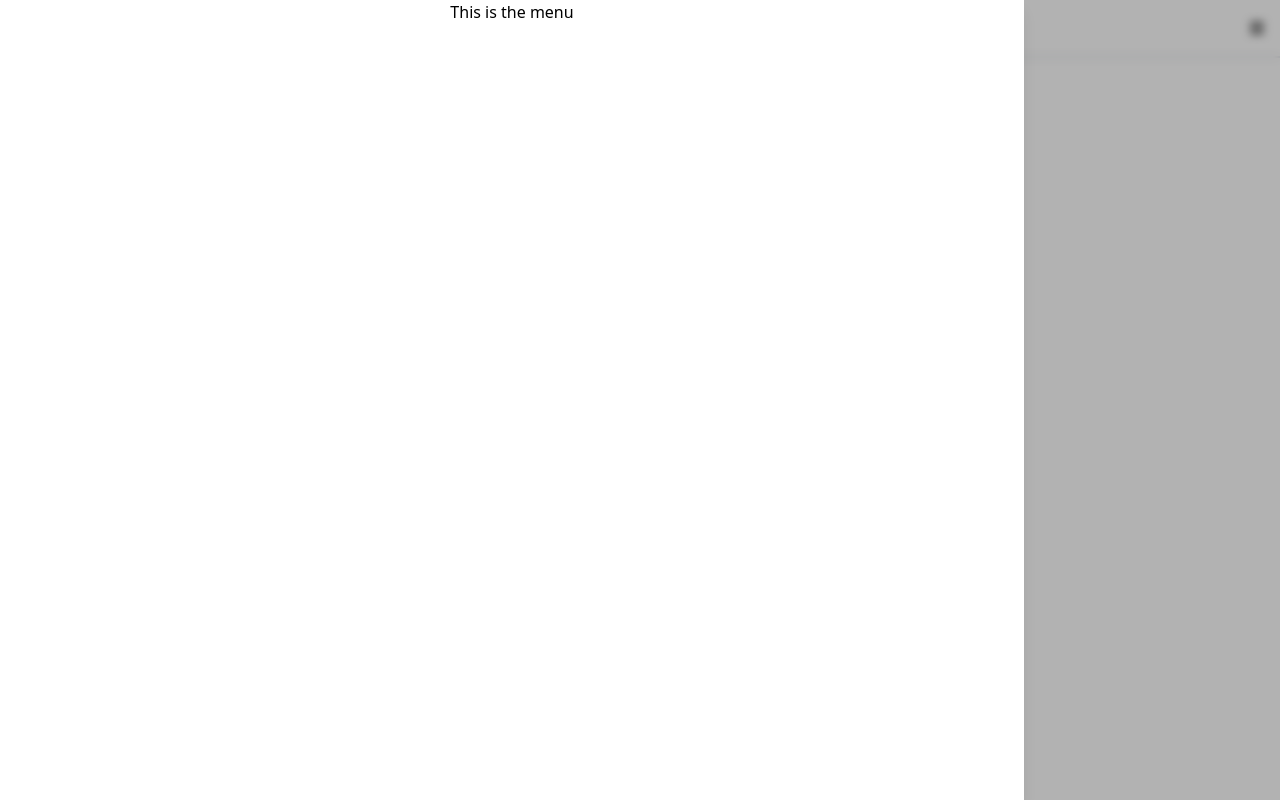
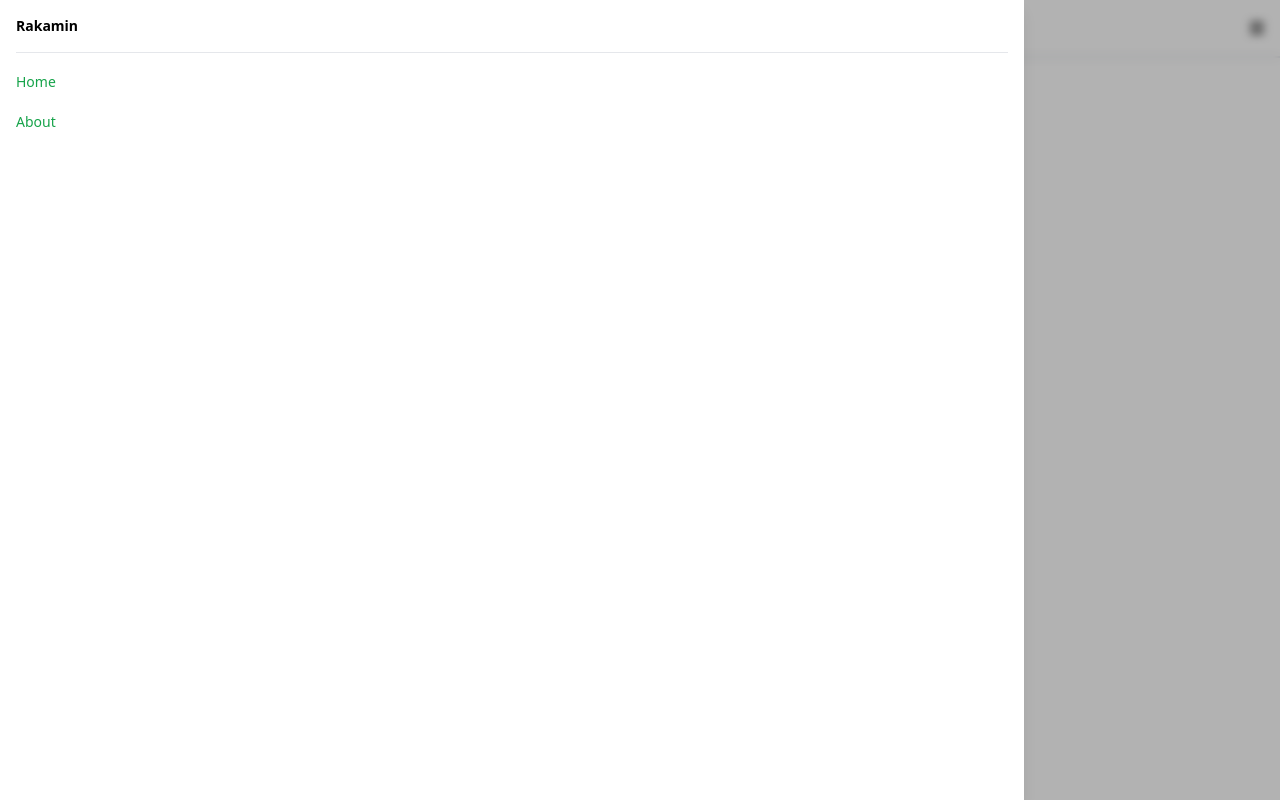
Before and after one commit to masbagaspn/rakamin-assignment, a React (Create React App) app: page / in a window 1280 px wide. Both pictures are taken after a click on the icon 1257 px from the left and 28 px from the top of the page. Built offline with nearby package versions, Linux system fonts and the light colour scheme.

Commit message:
fix: add link to navigation component

```diff
--- a/package.json
+++ b/package.json
@@ -12,6 +12,7 @@
     "@testing-library/user-event": "^13.5.0",
     "react": "^18.2.0",
     "react-dom": "^18.2.0",
+    "react-router-dom": "^6.4.5",
     "react-scripts": "5.0.1",
     "web-vitals": "^2.1.4"
   },
--- a/src/App.js
+++ b/src/App.js
@@ -1,10 +1,17 @@
 import Header from './components/Header';
-import './App.css';
+import { BrowserRouter as Router, Routes, Route} from 'react-router-dom';
 
 function App() {
   return (
     <div className="App">
-      <Header />
+
+      <Router>
+        <Header />
+        <Routes>
+          <Route exact path="/" element={<h1>This is the home page</h1>}/>
+          <Route path="/about" element={<h1>About us.</h1>}/>
+        </Routes>
+      </Router>
     </div>
   );
 }
--- a/src/components/Navigation.js
+++ b/src/components/Navigation.js
@@ -2,6 +2,7 @@ import React, { useState } from 'react'
 import { FontAwesomeIcon } from '@fortawesome/react-fontawesome'
 import { faBars } from '@fortawesome/free-solid-svg-icons'
 import { useTransition, animated } from '@react-spring/web'
+import NavigationMenu from './NavigationMenu'
 
 function Navigation() {
     const [isMenuOpen, setIsMenuOpen] = useState(false)
@@ -31,9 +32,11 @@ function Navigation() {
                     item &&
                         <animated.div
                             style={style}
-                            className='fixed w-4/5 top-0 left-0 bg-white h-full z-20 shadow-lg'
+                            className='fixed w-4/5 top-0 left-0 flex flex-col gap-4 p-4 text-left bg-white h-full z-20 shadow-lg'
                         >
-                            This is the menu
+                            <NavigationMenu
+                                closeMenu={() => setIsMenuOpen(false)}
+                            />
                         </animated.div>
                 ))
             }
--- /dev/null
+++ b/src/components/NavigationMenu.js
@@ -0,0 +1,29 @@
+import React from 'react'
+import NavigationMenuList from './NavigationMenuList'
+
+function NavigationMenu({closeMenu}) {
+    const menus = [
+        {
+            name: 'Home',
+            link: '/'
+        },
+        {
+            name: 'About',
+            link: '/about'
+        },
+    ]
+
+    return (
+        <>
+            <span className='font-bold text-sm'>Rakamin</span>
+            <hr/>
+            <ul className='flex flex-col gap-4 text-green-600'>
+                {
+                    menus.map((menu, index) => <NavigationMenuList key={index} to={menu.link} name={menu.name} handleClick={closeMenu} />)
+                }
+            </ul>
+        </>
+    )
+}
+
+export default NavigationMenu
--- /dev/null
+++ b/src/components/NavigationMenuList.js
@@ -0,0 +1,18 @@
+import React from 'react'
+import { Link } from 'react-router-dom'
+
+function NavigationMenuList({to, handleClick, name}) {
+  return (
+    <li>
+      <Link
+        to={to}
+        onClick={handleClick}
+        className='pb-4 text-sm cursor-pointer hover:font-semibold'
+      >
+        {name}
+      </Link>
+    </li>
+  )
+}
+
+export default NavigationMenuList
```
Also changed, not shown: 1 other file (tests, documents, lock files or other folders).
